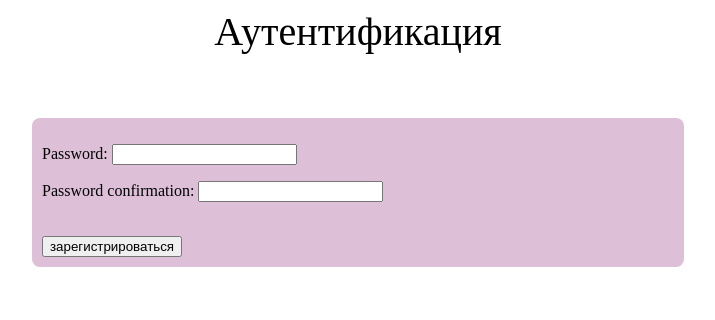
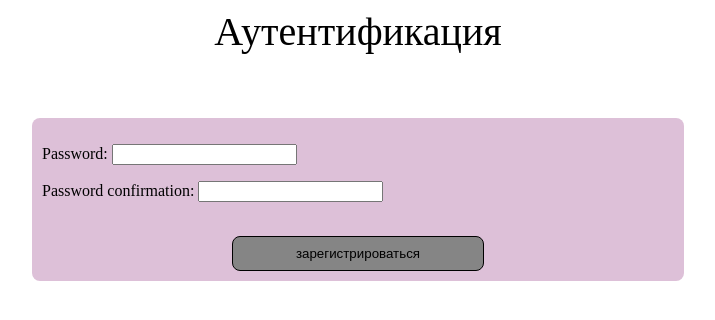
Before and after one commit to Thunderbirrd/Cosmetic, a Django app: page /auth/register in a window 1280 px wide. Shown: the top 320 px of the page, without its empty margins (282-997 px from the left). Run offline with Django 3.2, Linux system fonts and the light colour scheme; parts of the project's set-up code (start-up, migrations or seed data) failed here and were passed over.

Commit message:
auth/reg needed fix buttons and text

```diff
--- a/Cosmetic/apps/authapp/templates/authapp/login.html
+++ b/Cosmetic/apps/authapp/templates/authapp/login.html
@@ -12,7 +12,7 @@
         <input class="log_in" type="submit" value="Войти">
     </form>
     <button class="btnreg">
-        <a href="{% url 'auth:register' %}" class="">
+        <a href="{% url 'auth:register' %}" class="" style="font-size: 20px">
             Зарегистрироваться
         </a>
     </button>
--- a/Cosmetic/apps/authapp/templates/authapp/register.html
+++ b/Cosmetic/apps/authapp/templates/authapp/register.html
@@ -6,7 +6,7 @@
         {% csrf_token %}
         {{ register_form.as_p }}
         <br>
-        <input class="form-control" type="submit" value="зарегистрироваться">
+        <input class="register" type="submit" value="зарегистрироваться">
     </form>
 
 {% endblock %}
--- a/static/css/login.css
+++ b/static/css/login.css
@@ -11,7 +11,7 @@
     margin-right: auto;
     width: 100%;
     height: 35px;
-    background-color: #c8a4c2;
+    background-color: #d8d8d8;
     border-radius: 8px;
     font-size: 18px;
     font-family: "Lucida Grande";
@@ -23,7 +23,23 @@
     margin-top: 10px;
     width: 40%;
     text-align: center;
-    background-color: #c8a4c2;
+    background-color: #858585;
     border-radius: 8px;
     alignment: center;
+    height: 35px;
 }
+.register{
+    display: block;
+    margin-left: auto;
+    margin-right: auto;
+    width: 40%;
+    text-align: center;
+    background-color: #858585;
+    border: 1px solid black;
+    border-radius: 8px;
+    alignment: center;
+    height: 35px;
+}
+.texthelp{
+    font-size: 20px;
+}
```
